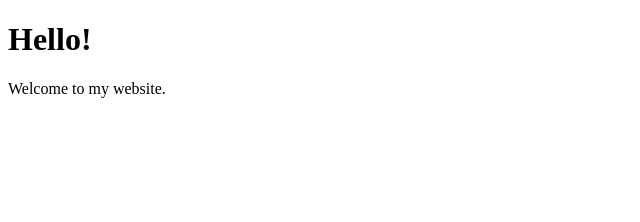
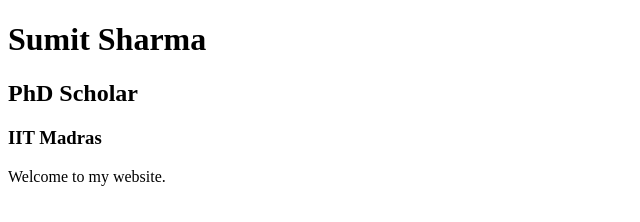
Before and after one commit to sharmavikky786/sumitsharma.github.io, a plain HTML site: page index.html in a window 1280 px wide. Shown: the whole page, without its empty margins (0-640 px from the left). Drawn offline with Linux system fonts and the light colour scheme.

Commit message:
Update index.html

```diff
--- a/index.html
+++ b/index.html
@@ -7,7 +7,9 @@
 
 <body>
 
-<h1>Hello!</h1>
+<h1>Sumit Sharma</h1>
+<h2>PhD Scholar</h2>
+<h3>IIT Madras</h3>
 
 <p>Welcome to my website.</p>
 
```
